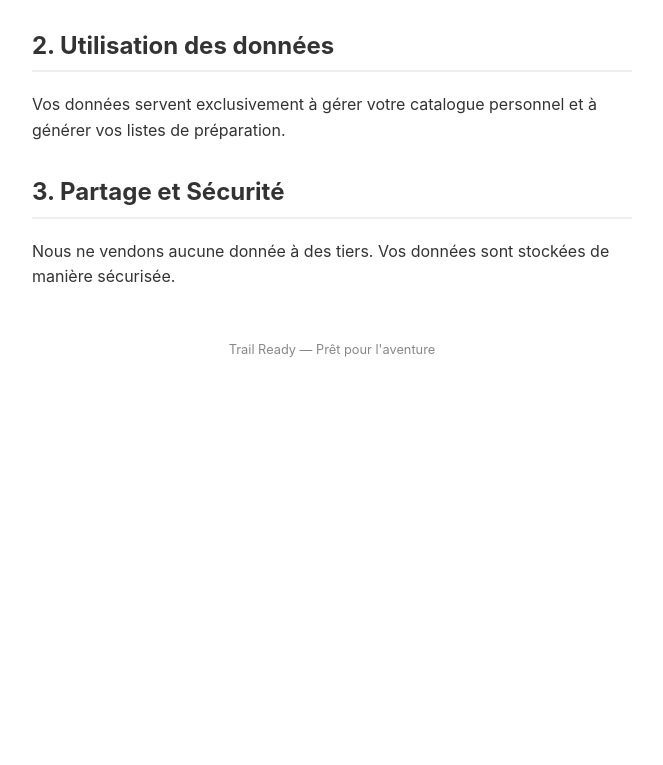
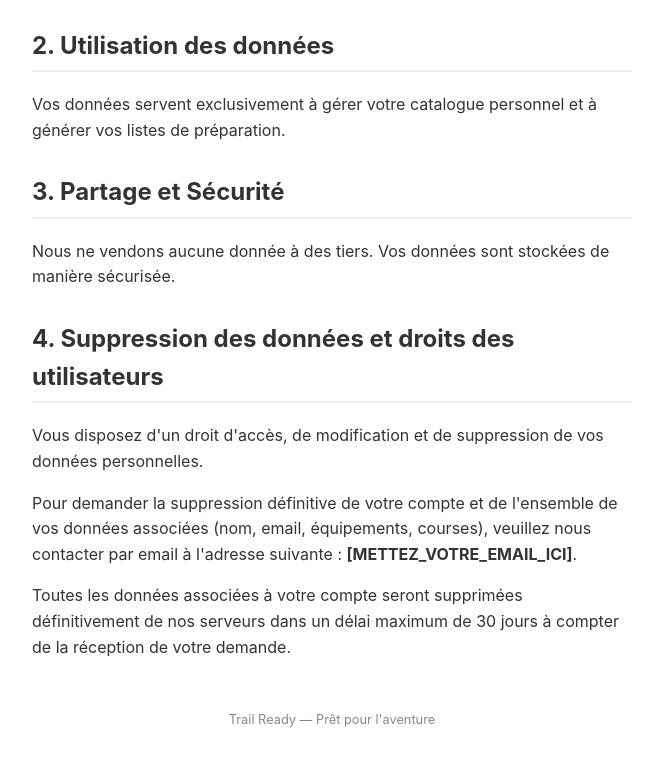
Before and after one commit to Fanou59/privacy-policy, a plain HTML site: page index.html in a window 1280 px wide. Shown: the part 355-1120 px from the top of the page, without its empty margins (308-971 px from the left). Before the commit the page ends 800 px from the top, so only its background shows below. Drawn offline with Linux system fonts and the light colour scheme.

Commit message:
Update index.html

```diff
--- a/index.html
+++ b/index.html
@@ -52,6 +52,17 @@
       manière sécurisée.
     </p>
 
+    <h2>4. Suppression des données et droits des utilisateurs</h2>
+    <p>
+      Vous disposez d'un droit d'accès, de modification et de suppression de vos données personnelles.
+    </p>
+    <p>
+      Pour demander la suppression définitive de votre compte et de l'ensemble de vos données associées (nom, email, équipements, courses), veuillez nous contacter par email à l'adresse suivante : <strong>[METTEZ_VOTRE_EMAIL_ICI]</strong>.
+    </p>
+    <p>
+      Toutes les données associées à votre compte seront supprimées définitivement de nos serveurs dans un délai maximum de 30 jours à compter de la réception de votre demande.
+    </p>
+
     <div class="footer">Trail Ready — Prêt pour l'aventure</div>
   </body>
 </html>
```
